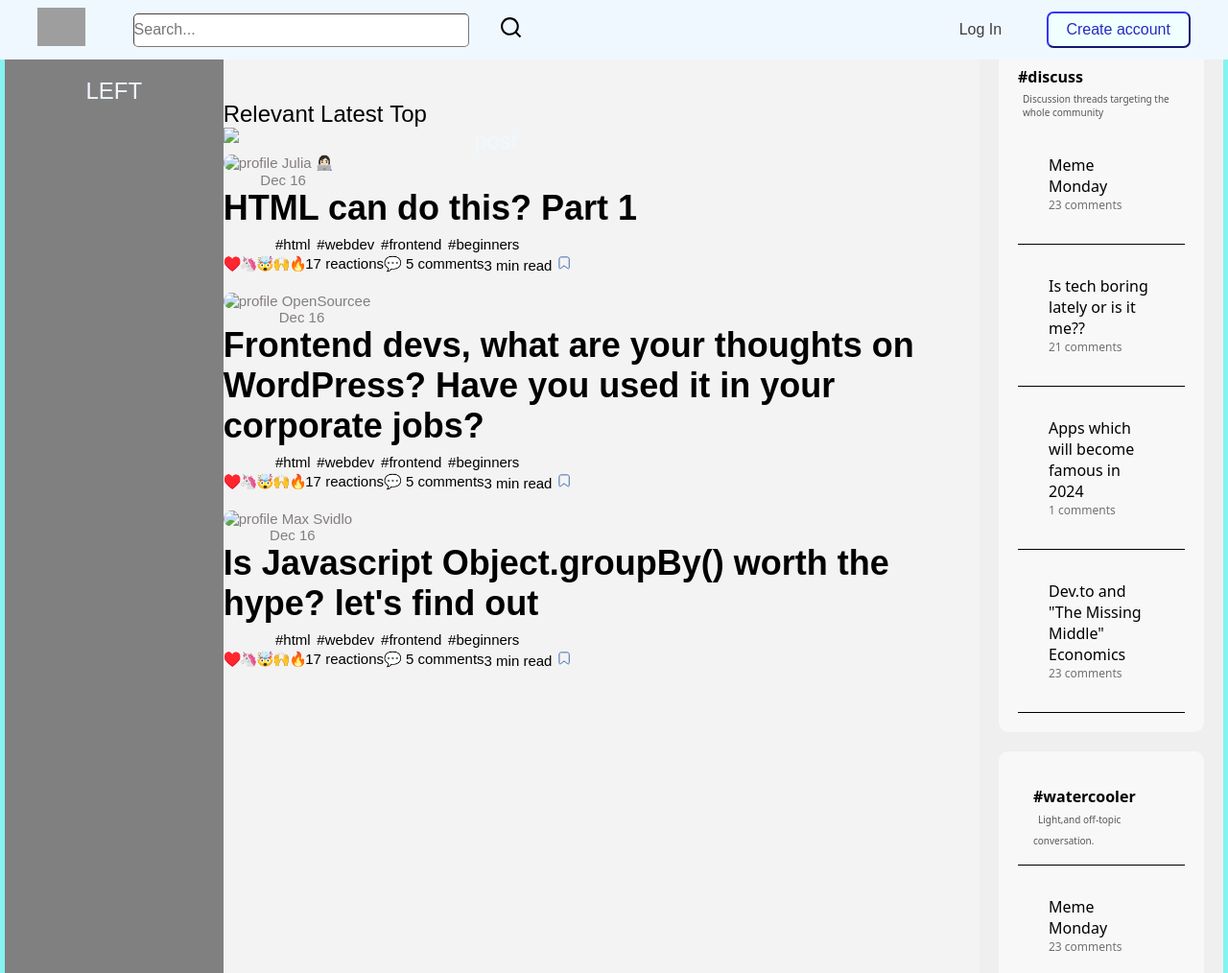
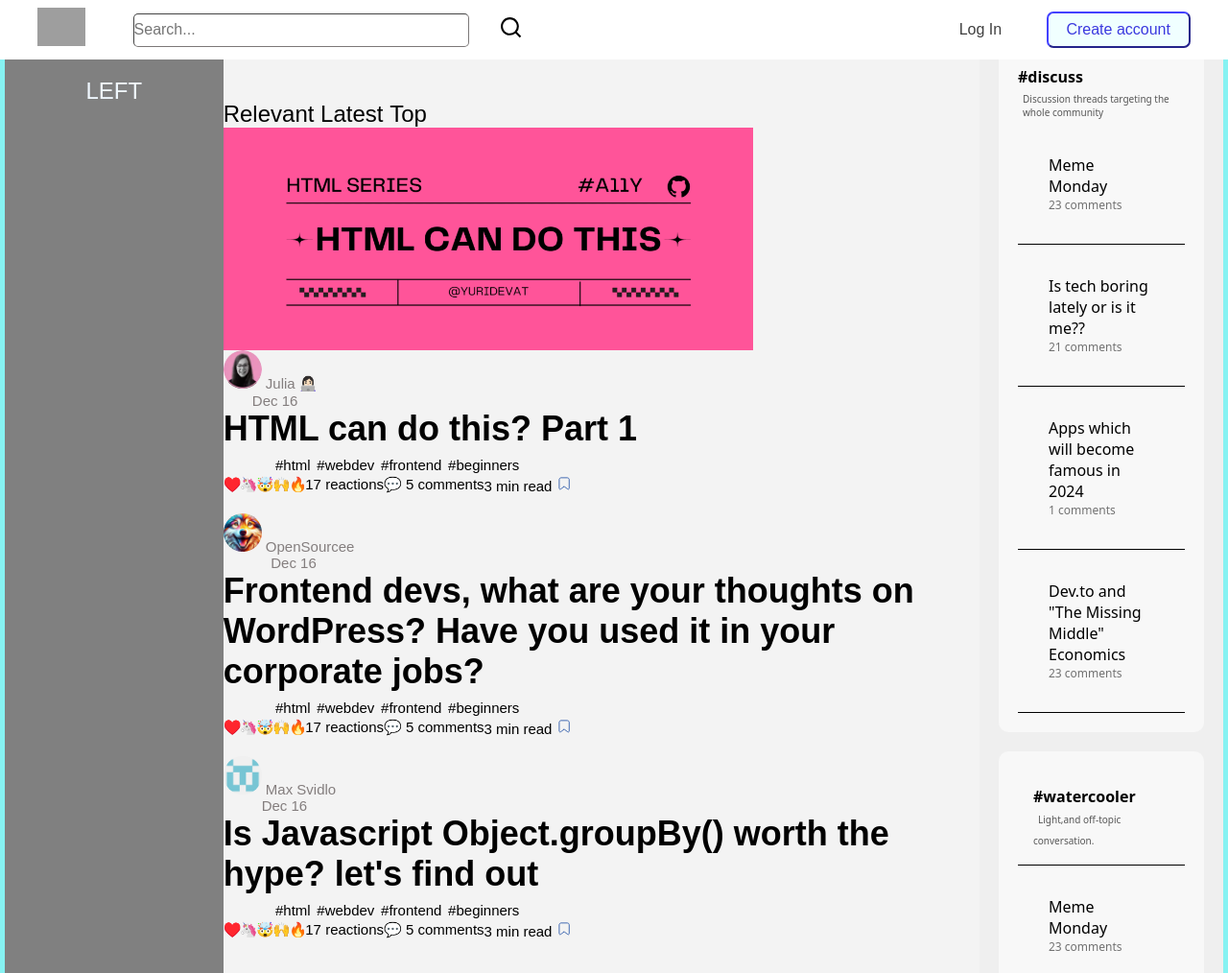
Before and after one commit to Brainspeck/desafioMaquetado, a plain HTML site: page index.html in a window 1280 px wide. Shown: the top 1014 px of the page at 96% size. Drawn offline with Linux system fonts and the light colour scheme; grey boxes are pictures that could not be loaded.

Commit message:
segunda opcion

```diff
--- a/index.html
+++ b/index.html
@@ -85,12 +85,12 @@
           </div>
            <!--POST CON IMAGEN-->
            <div class="imagePost">
-            <img id="imagenGrande" src="/imagenesMainMenu/bigpost.webp" alt="post"/>
+            <img id="imagenGrande" src="./imagenesMainMenu/bigpost.webp" alt="post"/>
 
             <!--profile info-->
             <div class="profileInfo">
               <aside class="profilePicture">
-                <img id="fotoPerfil" src="/imagenesMainMenu/profile1.webp" alt="profile"/>
+                <img id="fotoPerfil" src="./imagenesMainMenu/profile1.webp" alt="profile"/>
                 <span>Julia 👩🏻‍💻</span>
                 <span class="spanInfo">Dec 16</span>
               </aside>
@@ -140,7 +140,7 @@
             <!--profile info-->
             <div class="profileInfo">
               <aside class="profilePicture">
-                <img id="fotoPerfil" src="/imagenesMainMenu/profile2.jpeg" alt="profile"/>
+                <img id="fotoPerfil" src="./imagenesMainMenu/profile2.jpeg" alt="profile"/>
                 <span>OpenSourcee</span>
                 <span class="spanInfo">Dec 16</span>
               </aside>
@@ -180,7 +180,7 @@
             <!--profile info-->
             <div class="profileInfo">
               <aside class="profilePicture">
-                <img id="fotoPerfil" src="/imagenesMainMenu/profile3.webp" alt="profile"/>
+                <img id="fotoPerfil" src="./imagenesMainMenu/profile3.webp" alt="profile"/>
                 <span>Max Svidlo</span>
                 <span class="spanInfo">Dec 16</span>
               </aside>
@@ -254,6 +254,7 @@
             <a href="#" class="linkWater">Meme Monday<span class="subtitle">23 comments</span></a>
 
           </article>
+
           <article class="watercooler_art">
             <a href="#" class="linkWater"
               >Is tech boring lately or is it me?? 😐<span class="subtitle">21 comments</span>
--- a/scss/_featureMain.scss
+++ b/scss/_featureMain.scss
@@ -20,10 +20,12 @@
     height: 20px;
     border-radius: 10px;
 }
-a:active{
-font-weight:900 ;
 
- }
+
+ a:active{
+ font-weight:900 ;
+
+  }
 
 
 .linksMain:hover{
@@ -70,6 +72,7 @@
     align-items: center;
 }
 
+
 .singleTag{
     text-decoration: none;
     font-size: 15px;
@@ -105,6 +108,7 @@
 .reactionContainer{
     display: flex;
     justify-content: center;
+
 }
 
 
@@ -112,6 +116,7 @@
     text-decoration: none;
     font-size: 15px;
     letter-spacing: -0.1rem;
+
 }
 .reactionContainer>span{
     color: black;
@@ -122,7 +127,7 @@
     color: black;
 }
 .reactions:hover{
-    padding: 6px;
+    padding: 3px;
     background-color: lightgrey;
     border-radius: 3px;
 }
--- a/scss/_headerMain.scss
+++ b/scss/_headerMain.scss
@@ -7,7 +7,7 @@
     right: 0;
     top: 0;
     padding: 10px;
-    background-color: aliceblue;
+    background-color: rgb(255, 255, 255);
     width: 100%;
     display: flex;
     justify-content:flex-start;
@@ -73,11 +73,11 @@
   .buttonCreateAccount {
     min-width: 150px;
     background-color: azure;
-    border-color:rgb(37, 43, 196) ;
+    border-color:rgb(59, 57, 223, 1) ;
     width: auto;
     text-align: center;
     text-decoration: none;
-    color: rgb(37, 43, 196);
+    color: rgb(59, 57, 223, 1);
     padding: 8px 15px;
     border-radius: 7px;
     justify-content:right;
@@ -90,7 +90,7 @@
 
   .buttonCreateAccount:hover{
     color: rgb(246, 243, 243);
-    background-color:rgb(37, 43, 196);
+    background-color:rgb(59, 57, 223, 1);
     text-decoration: underline;
   }
 
@@ -105,7 +105,7 @@
     width: 75px;
     text-align: center;
     text-decoration: none;
-    color: rgb(64, 61, 61);
+    color: rgb(64, 64, 64, 1);
     padding: 8px 15px;
     margin: 4px 2px 4px 0px;
     padding:8px 15px;
@@ -114,6 +114,11 @@
     border: 0cap;
     cursor: pointer;
     }
+    .buttonlogIn:hover{
+
+        color:rgb(59, 57, 223, 1);
+        text-decoration: underline;
+      }
 
   .divNave2 {
     width: 20%;
--- a/scss/main.scss
+++ b/scss/main.scss
@@ -72,7 +72,7 @@
   .main {
     flex-direction: column;
   }
-  main {
+  .main {
     padding: 5em 0 5em 0;
   }
 }
```
Also changed, not shown: css/main.css, imagenesMainMenu/bigpost.webp (added), imagenesMainMenu/favorite-svgrepo-com.svg (added), imagenesMainMenu/profile1.webp (added), imagenesMainMenu/profile2.jpeg (added), imagenesMainMenu/profile3.webp (added), 1 other file.
